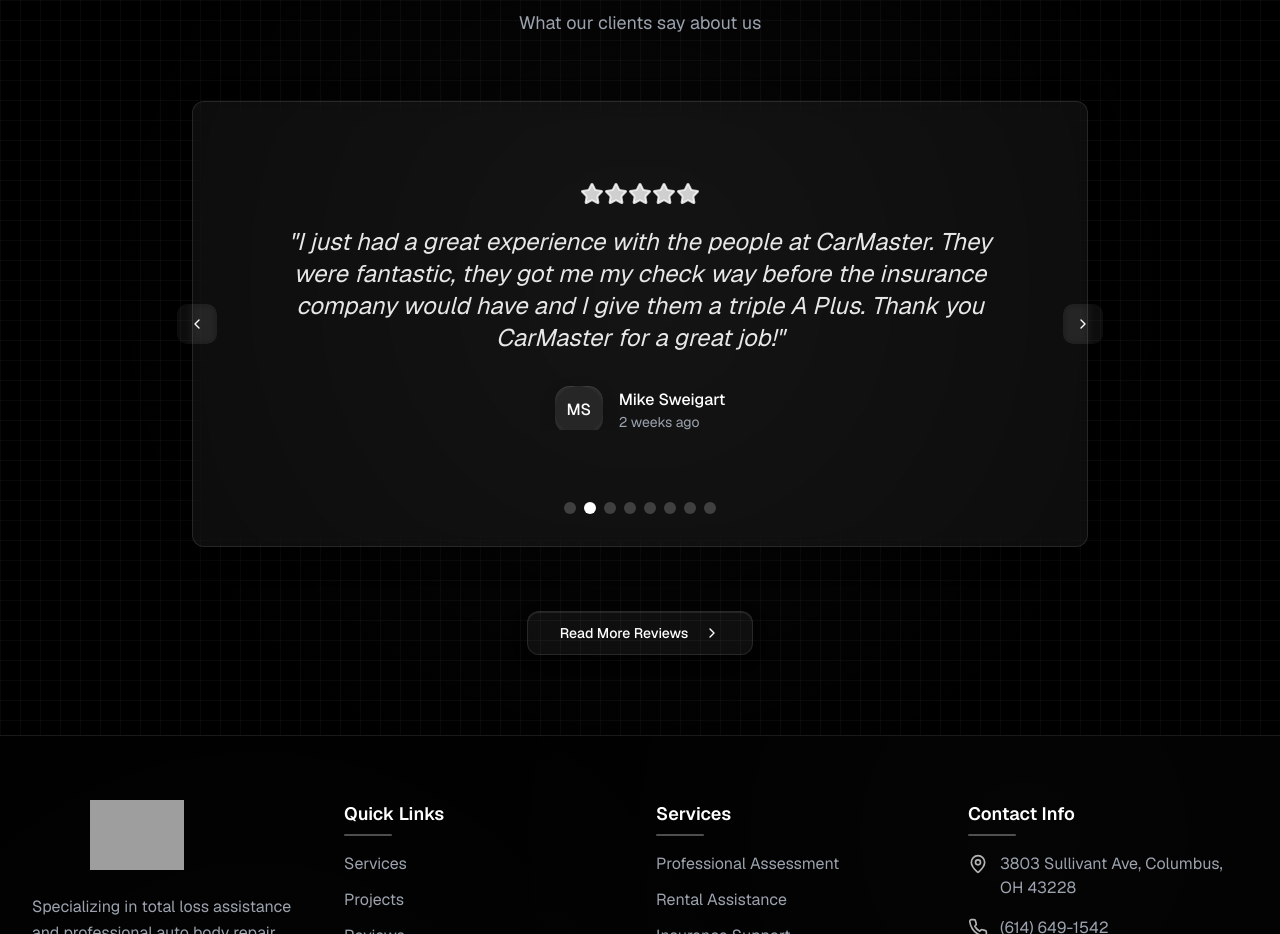
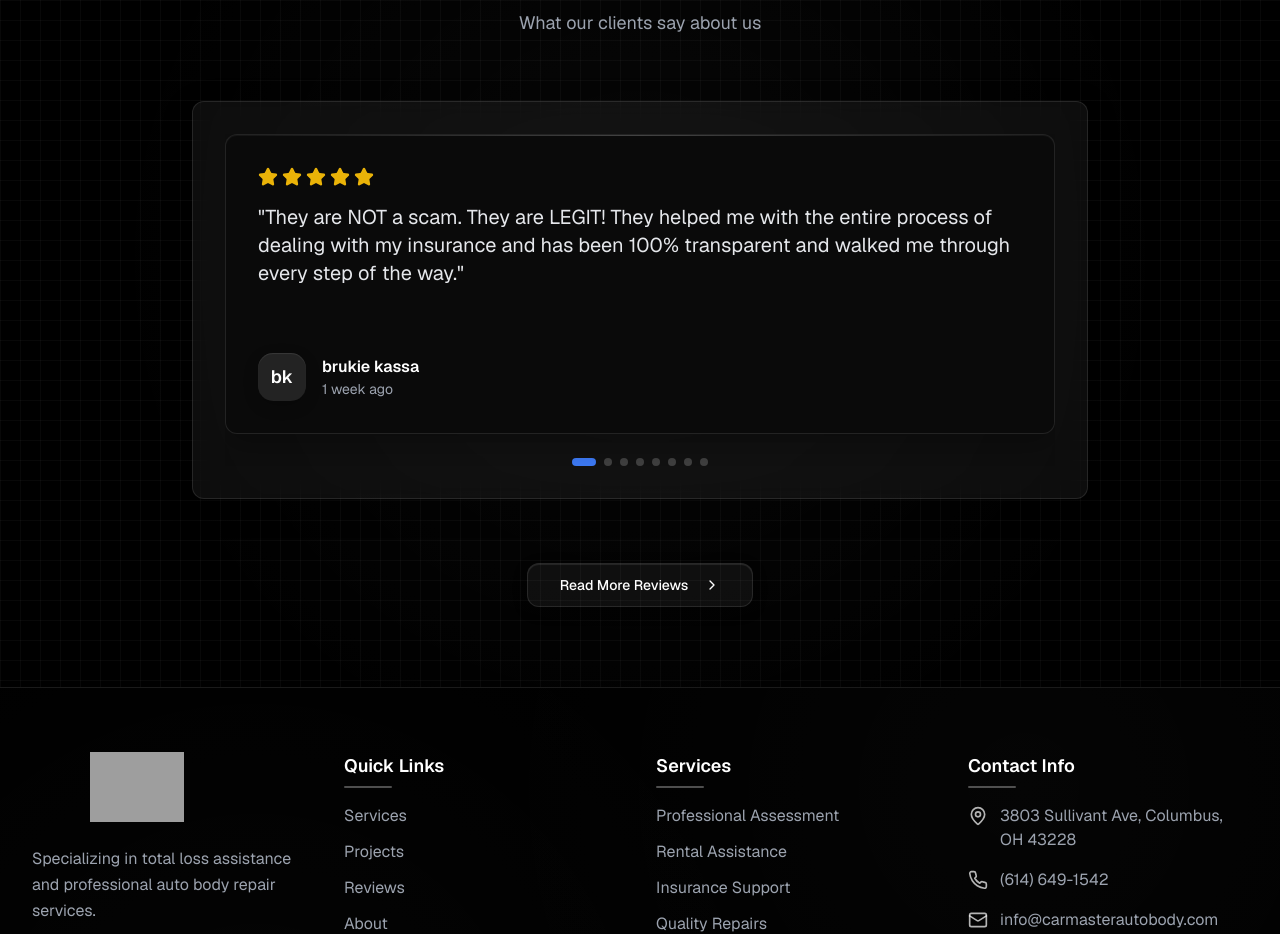
Before and after one commit to yxosm/int, a Next.js app: page / in a window 1280 px wide. Shown: the part 2700-3634 px from the top of the page. Built offline with nearby package versions, Linux system fonts and the light colour scheme; no server answers; grey boxes are pictures that could not be loaded.

Commit message:
Update review-carousel.tsx

```diff
--- a/components/review-carousel.tsx
+++ b/components/review-carousel.tsx
@@ -1,10 +1,17 @@
 "use client"
 
-import { useState, useEffect } from "react"
-import { motion, AnimatePresence } from "framer-motion"
-import { Avatar, AvatarFallback } from "@/components/ui/avatar"
-import { Button } from "@/components/ui/button"
-import { ChevronLeft, ChevronRight, Star } from "lucide-react"
+import React, { useState, useEffect } from 'react'
+import { motion, AnimatePresence } from 'framer-motion'
+import { Star, ChevronLeft, ChevronRight } from 'lucide-react'
+import { Button } from './ui/button'
+import { cn } from '@/lib/utils'
+
+interface Review {
+  author: string
+  text: string
+  rating: number
+  date: string
+}
 
 const reviews = [
   {
@@ -58,116 +65,187 @@ const reviews = [
 ]
 
 export function ReviewCarousel() {
-  const [activeIndex, setActiveIndex] = useState(0)
+  const [currentIndex, setCurrentIndex] = useState(0)
   const [direction, setDirection] = useState(0)
+  const [touchStart, setTouchStart] = useState<number | null>(null)
+  const [isMobile, setIsMobile] = useState(false)
 
-  const nextSlide = () => {
-    setDirection(1)
-    setActiveIndex((current) => (current === reviews.length - 1 ? 0 : current + 1))
+  useEffect(() => {
+    const checkMobile = () => {
+      setIsMobile(window.innerWidth < 768)
+    }
+    checkMobile()
+    window.addEventListener('resize', checkMobile)
+    return () => window.removeEventListener('resize', checkMobile)
+  }, [])
+
+  const slideVariants = {
+    enter: (direction: number) => ({
+      x: direction > 0 ? 1000 : -1000,
+      opacity: 0
+    }),
+    center: {
+      zIndex: 1,
+      x: 0,
+      opacity: 1
+    },
+    exit: (direction: number) => ({
+      zIndex: 0,
+      x: direction < 0 ? 1000 : -1000,
+      opacity: 0
+    })
   }
 
-  const prevSlide = () => {
-    setDirection(-1)
-    setActiveIndex((current) => (current === 0 ? reviews.length - 1 : current - 1))
+  const swipeConfidenceThreshold = 10000
+  const swipePower = (offset: number, velocity: number) => {
+    return Math.abs(offset) * velocity
   }
 
-  useEffect(() => {
-    const interval = setInterval(() => {
-      nextSlide()
-    }, 5000)
+  const paginate = (newDirection: number) => {
+    setDirection(newDirection)
+    setCurrentIndex((prevIndex) => {
+      let newIndex = prevIndex + newDirection
+      if (newIndex < 0) newIndex = reviews.length - 1
+      if (newIndex >= reviews.length) newIndex = 0
+      return newIndex
+    })
+  }
 
-    return () => clearInterval(interval)
-  }, [])
+  const handleTouchStart = (e: React.TouchEvent) => {
+    setTouchStart(e.touches[0].clientX)
+  }
 
-  const variants = {
-    enter: (direction: number) => ({
-      x: direction > 0 ? 200 : -200,
-      opacity: 0,
-    }),
-    center: {
-      x: 0,
-      opacity: 1,
-    },
-    exit: (direction: number) => ({
-      x: direction < 0 ? 200 : -200,
-      opacity: 0,
-    }),
+  const handleTouchMove = (e: React.TouchEvent) => {
+    if (!touchStart) return
+
+    const currentTouch = e.touches[0].clientX
+    const diff = touchStart - currentTouch
+
+    if (Math.abs(diff) > 50) {
+      paginate(diff > 0 ? 1 : -1)
+      setTouchStart(null)
+    }
+  }
+
+  const handleTouchEnd = () => {
+    setTouchStart(null)
   }
 
   return (
-    <div className="relative">
-      <div className="p-8 md:p-12">
-        <div className="flex justify-center mb-6">
-          {[...Array(5)].map((_, i) => (
-            <Star key={i} className="h-6 w-6 text-white/80 fill-white/80" />
-          ))}
-        </div>
-
-        <div className="relative h-[200px] overflow-hidden">
-          <AnimatePresence custom={direction} initial={false}>
-            <motion.blockquote
-              key={activeIndex}
+    <div
+      className="relative overflow-hidden"
+      onTouchStart={handleTouchStart}
+      onTouchMove={handleTouchMove}
+      onTouchEnd={handleTouchEnd}
+    >
+      <div className="relative h-[400px] md:h-[300px]">
+        <AnimatePresence initial={false} custom={direction}>
+          <motion.div
+            key={currentIndex}
             custom={direction}
-              variants={variants}
+            variants={slideVariants}
             initial="enter"
             animate="center"
             exit="exit"
-              transition={{ duration: 0.5 }}
-              className="absolute inset-0 flex flex-col items-center justify-center"
+            transition={{
+              x: { type: "spring", stiffness: 300, damping: 30 },
+              opacity: { duration: 0.2 }
+            }}
+            drag={isMobile ? "x" : false}
+            dragConstraints={{ left: 0, right: 0 }}
+            dragElastic={1}
+            onDragEnd={(e, { offset, velocity }) => {
+              const swipe = swipePower(offset.x, velocity.x)
+
+              if (swipe < -swipeConfidenceThreshold) {
+                paginate(1)
+              } else if (swipe > swipeConfidenceThreshold) {
+                paginate(-1)
+              }
+            }}
+            className="absolute w-full h-full"
           >
-              <p className="text-xl md:text-2xl text-center mb-8 italic text-white/90">"{reviews[activeIndex].text}"</p>
-
+            <div className="review-card-futuristic p-8 h-full">
+              <div className="flex flex-col h-full">
+                <div className="flex items-center space-x-1 mb-4">
+                  {[...Array(5)].map((_, i) => (
+                    <Star
+                      key={i}
+                      className={cn(
+                        "h-5 w-5",
+                        i < reviews[currentIndex].rating
+                          ? "text-yellow-500 fill-yellow-500"
+                          : "text-gray-500"
+                      )}
+                    />
+                  ))}
+                </div>
+                <blockquote className="flex-grow mb-6">
+                  <p className="text-lg md:text-xl leading-relaxed text-gray-200">
+                    "{reviews[currentIndex].text}"
+                  </p>
+                </blockquote>
+                <footer>
                   <div className="flex items-center">
-                <Avatar className="h-12 w-12 mr-4 avatar-futuristic">
-                  <AvatarFallback className="text-white font-medium">
-                    {reviews[activeIndex].author
-                      .split(" ")
-                      .map((name) => name[0])
-                      .join("")}
-                  </AvatarFallback>
-                </Avatar>
-                <div>
-                  <div className="font-medium text-white">{reviews[activeIndex].author}</div>
-                  <div className="text-sm text-gray-400">{reviews[activeIndex].date}</div>
+                    <div className="avatar-futuristic w-12 h-12 flex items-center justify-center text-lg font-semibold">
+                      {reviews[currentIndex].author.split(' ').map(n => n[0]).join('')}
+                    </div>
+                    <div className="ml-4">
+                      <cite className="font-semibold not-italic">
+                        {reviews[currentIndex].author}
+                      </cite>
+                      <div className="text-sm text-gray-400">
+                        {reviews[currentIndex].date}
                       </div>
                     </div>
-            </motion.blockquote>
+                  </div>
+                </footer>
+              </div>
+            </div>
+          </motion.div>
         </AnimatePresence>
       </div>
-      </div>
 
-      <div className="flex justify-center mt-6 space-x-2">
+      {/* Navigation Dots */}
+      <div className="flex justify-center space-x-2 mt-6">
         {reviews.map((_, index) => (
           <button
             key={index}
-            onClick={() => setActiveIndex(index)}
-            className={`w-3 h-3 rounded-full transition-colors duration-300 ${
-              index === activeIndex ? "bg-white" : "bg-white/20"
-            }`}
-            aria-label={`Go to slide ${index + 1}`}
+            onClick={() => {
+              setDirection(index > currentIndex ? 1 : -1)
+              setCurrentIndex(index)
+            }}
+            className={cn(
+              "w-2 h-2 rounded-full transition-all duration-300",
+              index === currentIndex
+                ? "bg-primary w-6"
+                : "bg-white/20 hover:bg-white/40"
+            )}
           />
         ))}
       </div>
 
+      {/* Navigation Buttons */}
+      <div className="absolute top-1/2 -translate-y-1/2 left-4">
         <Button
           variant="ghost"
           size="icon"
-        className="absolute -left-12 top-1/2 -translate-y-1/2 hidden md:flex bg-white/5 backdrop-blur-sm hover:bg-white/10 text-white"
-        onClick={prevSlide}
+          className="rounded-full bg-black/50 backdrop-blur-sm border border-white/10 hover:bg-white/10 hidden md:flex"
+          onClick={() => paginate(-1)}
         >
-        <ChevronLeft className="h-6 w-6" />
-        <span className="sr-only">Previous review</span>
+          <ChevronLeft className="h-4 w-4" />
         </Button>
-
+      </div>
+      <div className="absolute top-1/2 -translate-y-1/2 right-4">
         <Button
           variant="ghost"
           size="icon"
-        className="absolute -right-12 top-1/2 -translate-y-1/2 hidden md:flex bg-white/5 backdrop-blur-sm hover:bg-white/10 text-white"
-        onClick={nextSlide}
+          className="rounded-full bg-black/50 backdrop-blur-sm border border-white/10 hover:bg-white/10 hidden md:flex"
+          onClick={() => paginate(1)}
         >
-        <ChevronRight className="h-6 w-6" />
-        <span className="sr-only">Next review</span>
+          <ChevronRight className="h-4 w-4" />
         </Button>
+      </div>
     </div>
   )
 }
```
Lines whose indentation alone changed are shown as unchanged.
